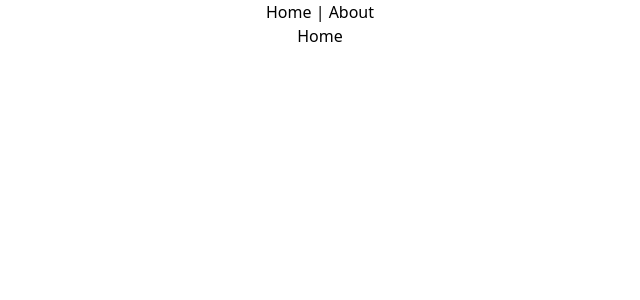
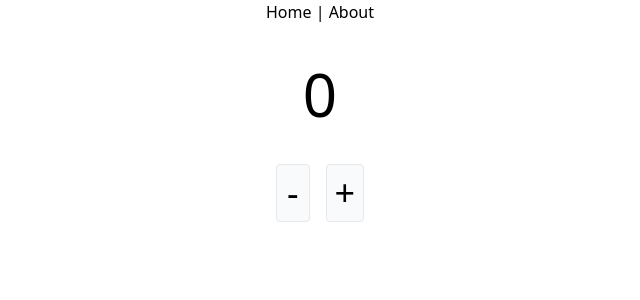
Before and after one commit to MichelleH17/counter-app-misa, a Vue app: page / in a window 1280 px wide. Shown: the top 300 px of the page, without its empty margins (320-960 px from the left). Built offline with nearby package versions, Linux system fonts and the light colour scheme; the HTML template or start-up script is replaced by a standard one.

Commit message:
feat: count with buttons and styles

```diff
--- a/src/views/HomeView.vue
+++ b/src/views/HomeView.vue
@@ -1,5 +1,9 @@
 <template>
-  <div class="home">
-    <h1>Home</h1>
+  <div class="">
+    <div class="text-6xl m-10">0</div>
+    <div class="text-4xl flex justify-center space-x-4">
+      <button class="bg-gray-50 rounded border border-gray-200 px-2.5 py-2">-</button>
+      <button class="bg-gray-50 rounded border border-gray-200 p-2">+</button>
+    </div>
   </div>
 </template>
```
